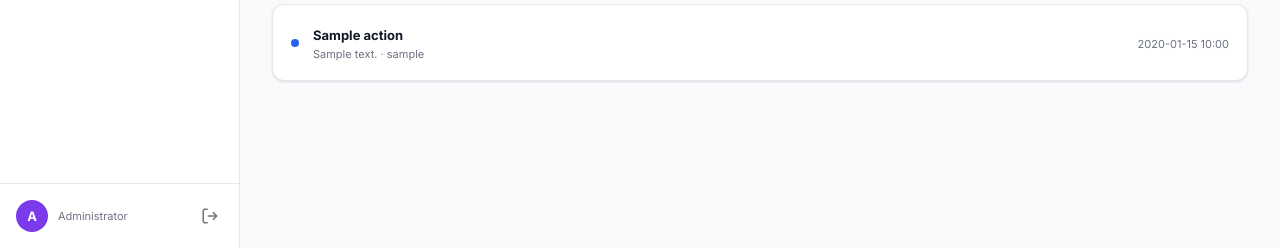
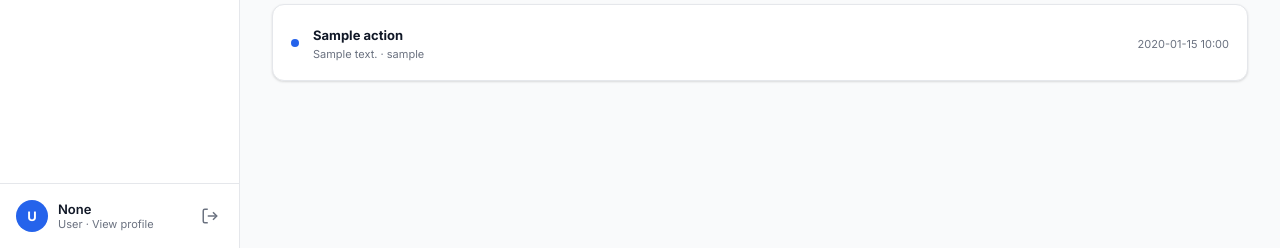
Before and after one commit to Ayelomid/smartdesk-ai, a Flask app: template templates/admin_dashboard.html in a window 1280 px wide. Shown: the part 552-800 px from the top of the page. Run offline with Flask 3, Linux system fonts and the light colour scheme; the template is opened without the code that fills it: most values are stand-ins (such as "Sample title", 1, 10 or a date in 2020).

Commit message:
Update admin_dashboard.html

```diff
--- a/templates/admin_dashboard.html
+++ b/templates/admin_dashboard.html
@@ -1,4 +1,5 @@
 {% extends "base.html" %}
+{% from "_sidebar_profile.html" import sidebar_profile %}
 {% block title %}Admin Dashboard — SmartDesk AI{% endblock %}
 {% block body %}
 <div class="app-layout">
@@ -32,16 +33,7 @@
                 Users
             </a>
         </nav>
-        <div class="sidebar-user">
-            <div class="user-avatar admin-avatar">A</div>
-            <div class="user-info">
-                <span class="user-name">{{ session['username'] }}</span>
-                <span class="user-role">Administrator</span>
-            </div>
-            <a href="{{ url_for('logout') }}" class="logout-btn" title="Logout">
-                <svg width="18" height="18" viewBox="0 0 24 24" fill="none" stroke="currentColor" stroke-width="2"><path d="M9 21H5a2 2 0 01-2-2V5a2 2 0 012-2h4"/><polyline points="16 17 21 12 16 7"/><line x1="21" y1="12" x2="9" y2="12"/></svg>
-            </a>
-        </div>
+        {{ sidebar_profile() }}
     </aside>
 
     <main class="page-main">
```
